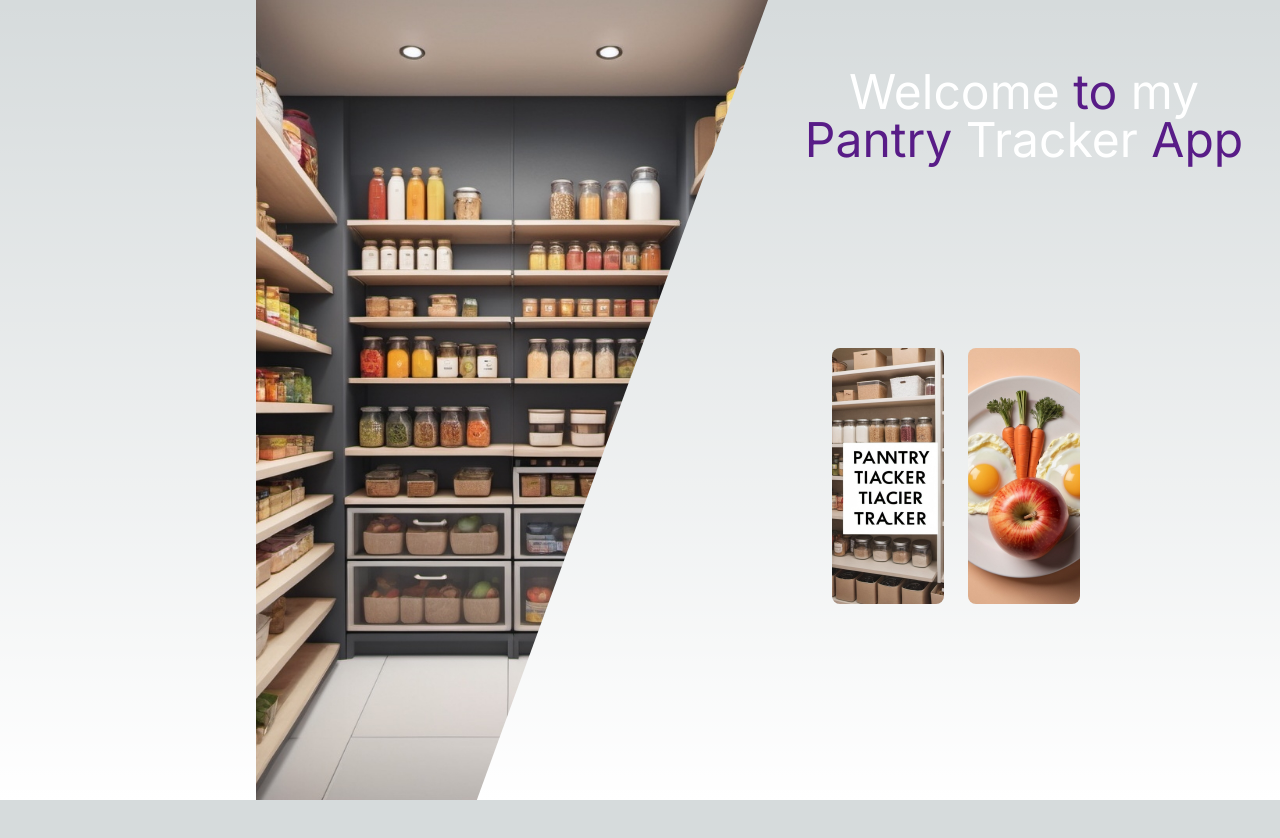
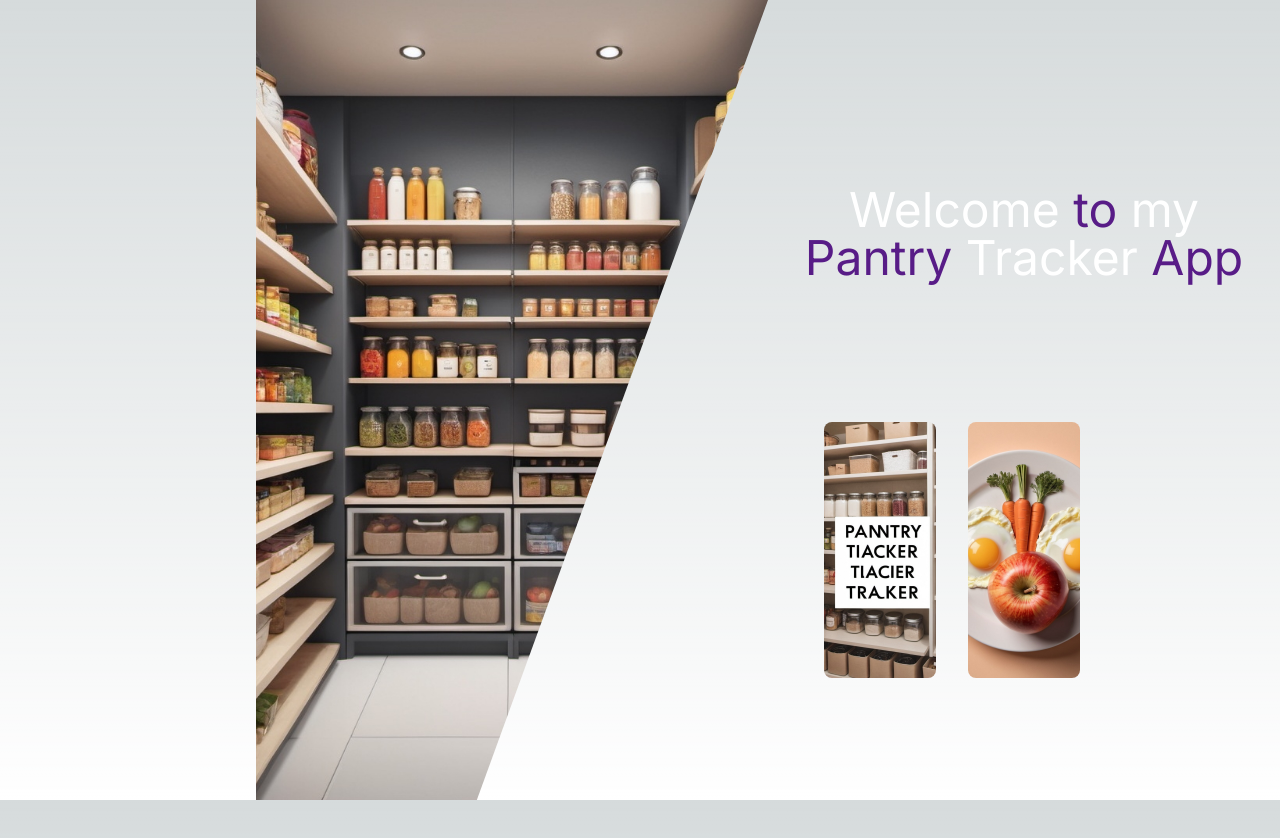
Before and after one commit to JessiP23/pantry-tracker, a Next.js app: page /dashboard/homep in a window 1280 px wide. Shown: the top 838 px of the page. Before the commit the page ends 800 px from the top, so only its background shows below. Built offline with nearby package versions, Linux system fonts and the light colour scheme.

Commit message:
home page styled with diagonal image

```diff
--- a/app/dashboard/homep/page.css
+++ b/app/dashboard/homep/page.css
@@ -19,7 +19,7 @@
 
   .content-container {
     position: absolute;
-    top: 0;
+    top: 10%;
     right: 0;
     width: 50%;
     height: 100%;
@@ -33,3 +33,15 @@
   .content-container h1 {
     margin-bottom: 2rem;
   }
+
+.image-container {
+    width: 100%;
+    height: auto;
+    max-width: none;
+}
+
+.image-container img {
+    width: 100%;
+    height: auto;
+    object-fit: cover;
+}
--- a/app/dashboard/homep/page.js
+++ b/app/dashboard/homep/page.js
@@ -1,9 +1,8 @@
-import React, { useEffect } from "react";
+import React from "react";
 import Image from "next/image";
 import pantry from '../../images/pantry.jpg'
 import tracker from '../../images/tracker.jpg';
 import fruit from '../../images/fruit.jpg';
-// import AuroraBackground from '../../components/AuroraBackground'
 import './page.css'
 
 
@@ -14,13 +13,14 @@ const HomePage = () => {
       <div className="diagonal-background">
         <Image src={pantry} alt="pantry image" layout="fill" objectFit="cover" />
       </div>
-      {/* <AuroraBackground /> */}
       <div className="content-container">
-        <h1 className="text-center text-white text-5xl">Welcome <span className="text-purple-900"> to </span> my <span className="text-purple-900"> Pantry </span> Tracker <span className="text-purple-900"> App </span></h1>
+        <h1 className="text-center text-white text-5xl">
+          Welcome <span className="text-purple-900"> to </span> my <span className="text-purple-900"> Pantry </span> Tracker <span className="text-purple-900"> App </span>
+        </h1>
         <div>
-          <div className="mx-auto px-4 sm:px-6 lg:px-8">
-            <div className="mx-auto py-16 sm:py-24 lg:py-32">
-              <div className="mt-6 space-y-12 lg:grid lg:grid-cols-3 lg:gap-x-6 lg:space-y-0">
+          <div className="mx-auto px-4 sm:px-6 ">
+            <div className="mx-auto py-12 sm:py-24 lg:py-15">
+              <div className="mt-3 space-y-12 lg:grid lg:grid-cols-3 lg:gap-x-8 lg:space-y-0">
 
                 <div className="group relative">
                   <div className="relative h-80 w-full overflow-hidden rounded-lg bg-white sm:aspect-h-1 sm:aspect-w-2 lg:aspect-h-1 lg:aspect-w-1 group-hover:opacity-75 sm:h-64">
@@ -29,7 +29,7 @@ const HomePage = () => {
                 </div>
                 <div className="group relative">
                   <div className="relative h-80 w-full overflow-hidden rounded-lg bg-white sm:aspect-h-1 sm:aspect-w-2 lg:aspect-h-1 lg:aspect-w-1 group-hover:opacity-75 sm:h-64">
-                    <Image src={fruit} alt="Insulated travel bottles" className="h-full w-full object-cover object-center"/>
+                    <Image src={fruit} alt="fruit image" className="h-full w-full object-cover object-center"/>
                   </div>
                 </div>
               </div>
```
